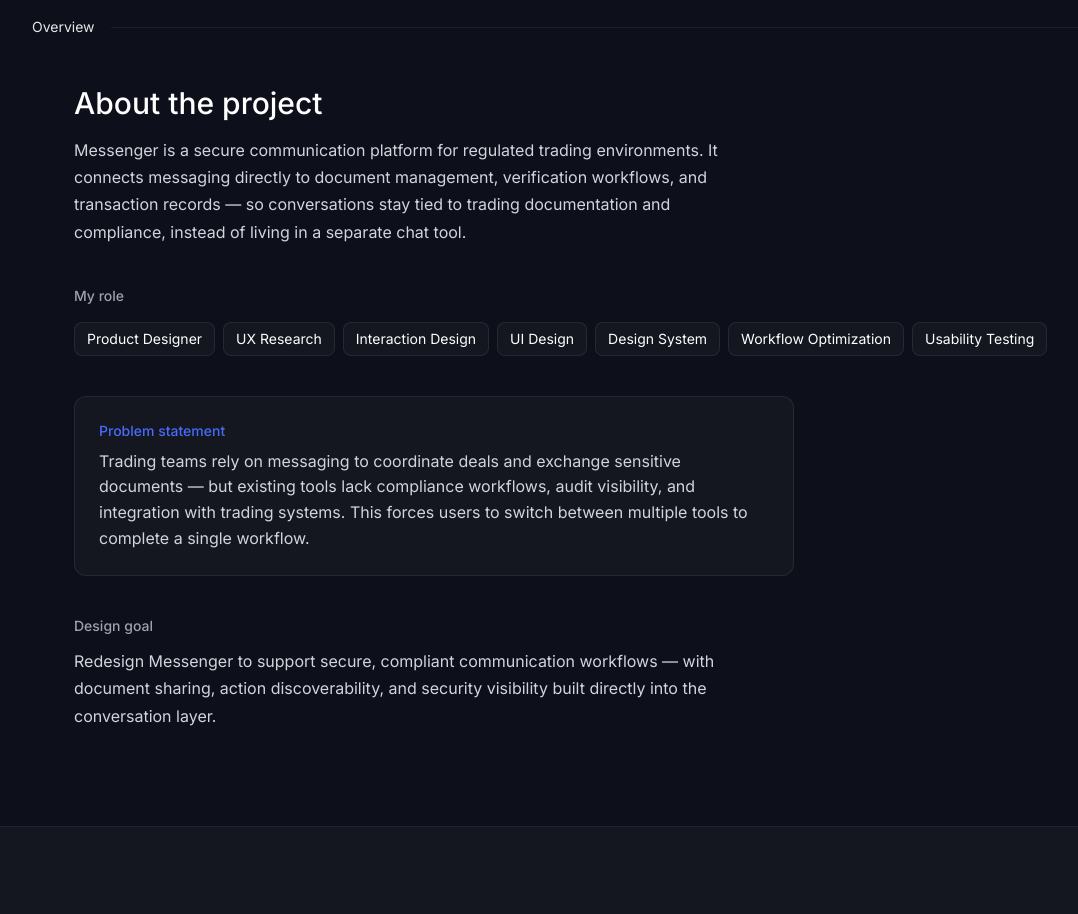
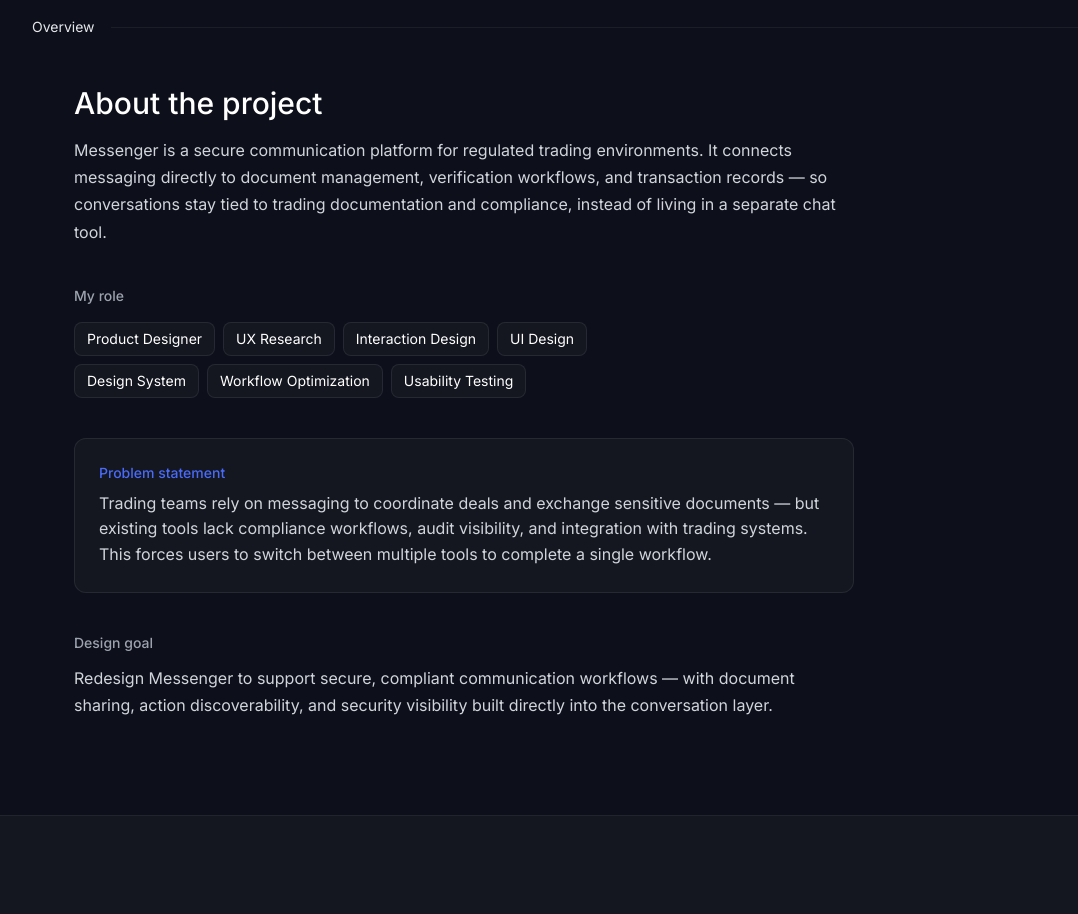
Before and after one commit to AlonaRyzhenko/alyona-portfolio, a Next.js app: page /work/messenger in a window 1280 px wide. Shown: the part 880-1794 px from the top of the page, without its empty margins (32-1110 px from the left). Built offline with nearby package versions, Linux system fonts and the light colour scheme.

Commit message:
Overview: widen About/Design goal/Problem statement to 780px, constrain My role pills to wrap

```diff
--- a/app/work/messenger/MessengerCaseStudy.tsx
+++ b/app/work/messenger/MessengerCaseStudy.tsx
@@ -259,7 +259,7 @@ export default function MessengerCaseStudy() {
               <motion.h2 variants={fadeUp} className="text-3xl font-medium mb-4">
                 About the project
               </motion.h2>
-              <motion.p variants={fadeUp} className="text-[#D1D5DB] text-base leading-[1.7] max-w-[68ch]">
+              <motion.p variants={fadeUp} className="text-[#D1D5DB] text-base leading-[1.7] max-w-[780px]">
                 Messenger is a secure communication platform for regulated trading environments. It connects messaging directly to document management, verification workflows, and transaction records — so conversations stay tied to trading documentation and compliance, instead of living in a separate chat tool.
               </motion.p>
             </motion.div>
@@ -272,7 +272,7 @@ export default function MessengerCaseStudy() {
               >
                 My role
               </motion.h3>
-              <motion.div variants={stagger} className="flex flex-wrap gap-2">
+              <motion.div variants={stagger} className="flex flex-wrap gap-2 max-w-[640px]">
                 {responsibilities.map((r) => (
                   <motion.span
                     key={r}
@@ -288,7 +288,7 @@ export default function MessengerCaseStudy() {
             {/* Problem statement — card matching research findings style */}
             <motion.div
               variants={fadeUp}
-              className="p-6 rounded-xl bg-card border border-white/[0.08] max-w-[720px]"
+              className="p-6 rounded-xl bg-card border border-white/[0.08] max-w-[780px]"
             >
               <h3 className="text-accent text-sm font-medium mb-2">
                 Problem statement
@@ -306,7 +306,7 @@ export default function MessengerCaseStudy() {
               >
                 Design goal
               </motion.h3>
-              <motion.p variants={fadeUp} className="text-[#D1D5DB] text-base leading-[1.7] max-w-[68ch]">
+              <motion.p variants={fadeUp} className="text-[#D1D5DB] text-base leading-[1.7] max-w-[780px]">
                 Redesign Messenger to support secure, compliant communication workflows — with document sharing, action discoverability, and security visibility built directly into the conversation layer.
               </motion.p>
             </motion.div>
```
